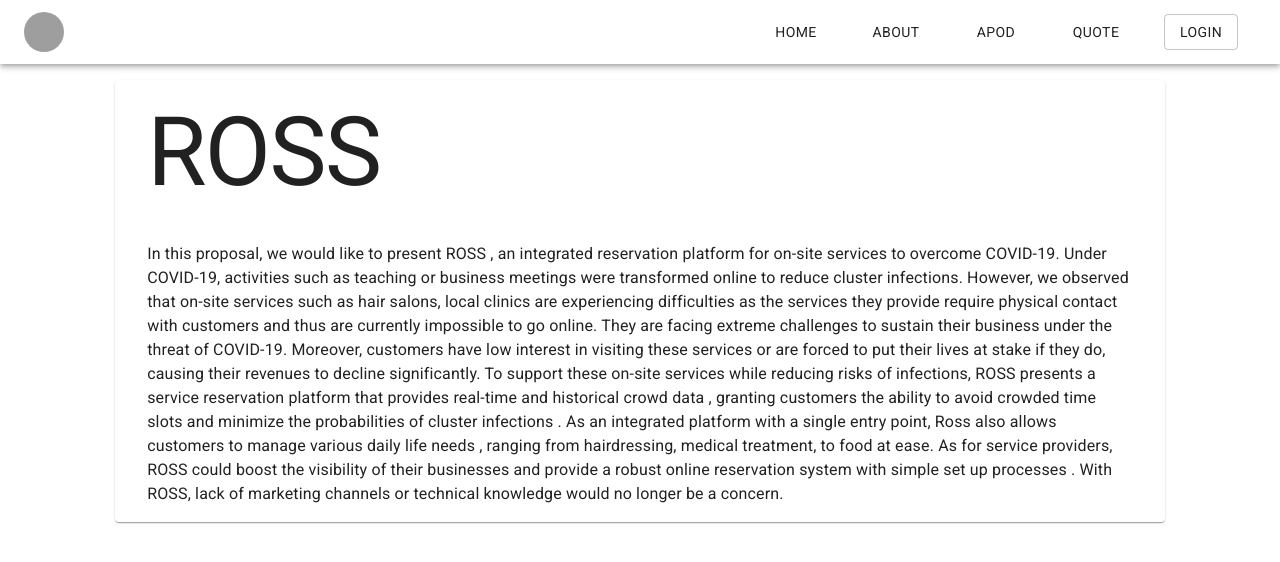
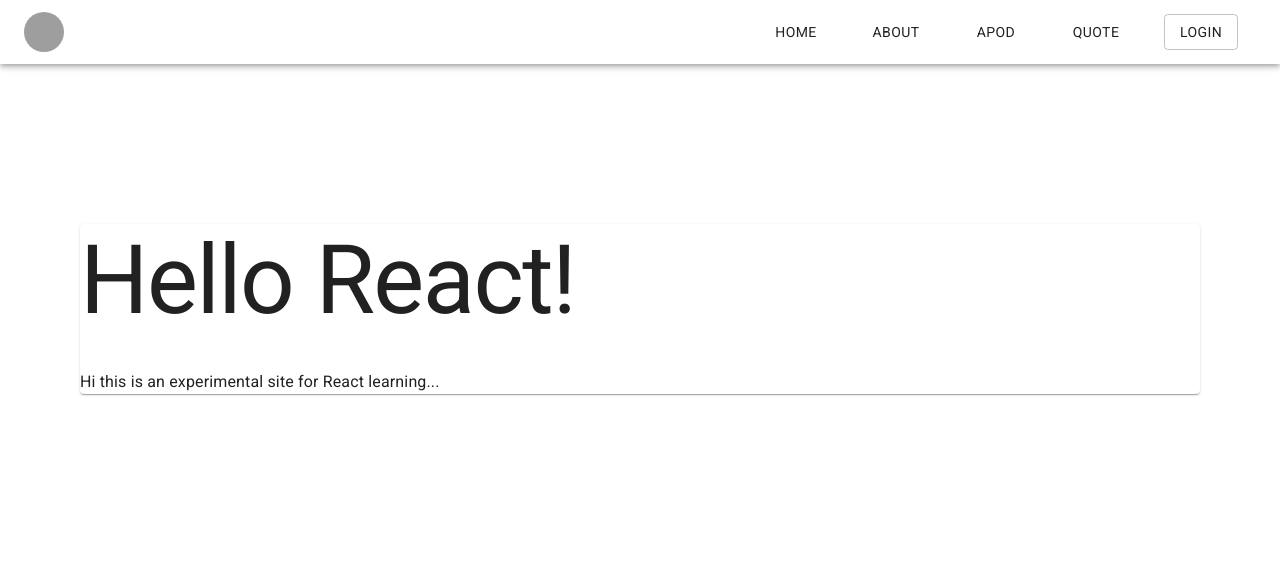
Before and after one commit to huantingwei/just_react_codes, a React (Create React App) app: page /about in a window 1280 px wide. Shown: the top 562 px of the page. Built offline with nearby package versions, Linux system fonts and the light colour scheme; grey boxes are pictures that could not be loaded.

Commit message:
fix: remove ross related info

```diff
--- a/src/containers/about/index.js
+++ b/src/containers/about/index.js
@@ -1,35 +1,16 @@
 import React from 'react';
-import { Typography, Container, Paper } from '@material-ui/core';
-import './index.scss'
+import { Typography, Box, Paper } from '@material-ui/core';
 
 export default function About(props) {
 
     return (
-        <Container>
-            <Paper className="about-wrapper">
-                <Typography gutterBottom variant="h1">ROSS</Typography>
+        <Box pt={20} pb={15} px={10}>
+            <Paper>
+                <Typography gutterBottom variant="h1">Hello React!</Typography>
                 <Typography>
-                    In this proposal, we would like to present ROSS , an integrated reservation platform for
-                    on-site services to overcome COVID-19. Under COVID-19, activities such as teaching or
-                    business meetings were transformed online to reduce cluster infections. However, we
-                    observed that on-site services such as hair salons, local clinics are experiencing
-                    difficulties as the services they provide require physical contact with customers and thus
-                    are currently impossible to go online. They are facing extreme challenges to sustain their
-                    business under the threat of COVID-19. Moreover, customers have low interest in visiting
-                    these services or are forced to put their lives at stake if they do, causing their revenues to
-                    decline significantly. To support these on-site services while reducing risks of infections,
-                    ROSS presents a service reservation platform that provides real-time and historical
-                    crowd data , granting customers the ability to avoid crowded time slots and minimize
-                    the probabilities of cluster infections . As an integrated platform with a single entry
-                    point, Ross also allows customers to manage various daily life needs , ranging from
-                    hairdressing, medical treatment, to food at ease. As for service providers, ROSS could
-                    boost the visibility of their businesses and provide a robust online reservation system
-                    with simple set up processes . With ROSS, lack of marketing channels or technical
-                    knowledge would no longer be a concern.
+                    Hi this is an experimental site for React learning...
                 </Typography>
             </Paper>
-        </Container>
-
-
+        </Box>
     )
 }
--- a/src/containers/about/index.scss
+++ /dev/null
@@ -1,5 +0,0 @@
-.about-wrapper {
-    width: 80%;
-    margin: 1rem auto;
-    padding: 1rem 2rem;
-}
--- a/src/containers/apod/index.js
+++ b/src/containers/apod/index.js
@@ -96,11 +96,11 @@ class APOD extends React.Component {
           ></img>
         )}
 
-        <Card style={{ padding: "1rem", width: "60%" }}>
+        <Card style={{ padding: "1rem", margin: "2rem", width: "60%" }}>
           <CardHeader
             avatar={
               <Avatar aria-label="photographer">
-                {dataSource.copyright.slice(0, 1)}
+                {dataSource.copyright ? dataSource.copyright.slice(0, 1) : ''}
               </Avatar>
             }
             action={
--- a/src/containers/home/index.js
+++ b/src/containers/home/index.js
@@ -52,8 +52,8 @@ export default function Home(props) {
     return (
         <React.Fragment>
         <Container className={classes.main}>
-            <Typography variant='h3' >ROSS</Typography>
-            <Typography gutterBottom variant='h5'>An Integrated Reservation Platform for On-Site Services</Typography>
+            <Typography variant='h3' >Hello</Typography>
+            <Typography gutterBottom variant='h5'>This is an experimental site built with React and Material UI!</Typography>
             <TextField label='What service do you need?' variant="outlined" margin="normal" fullWidth></TextField>
             <Button variant="contained">Search</Button>
 
```
